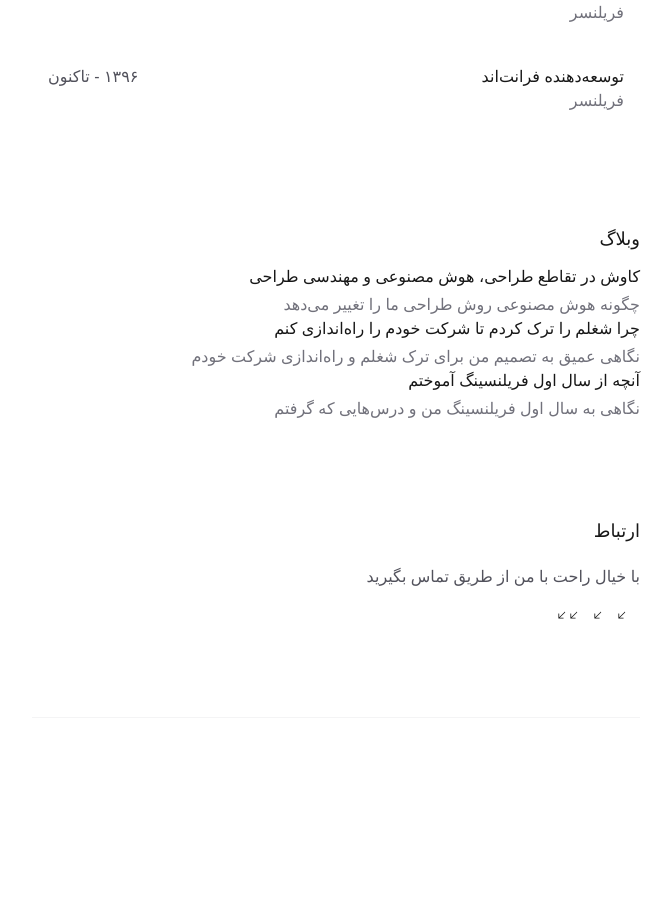
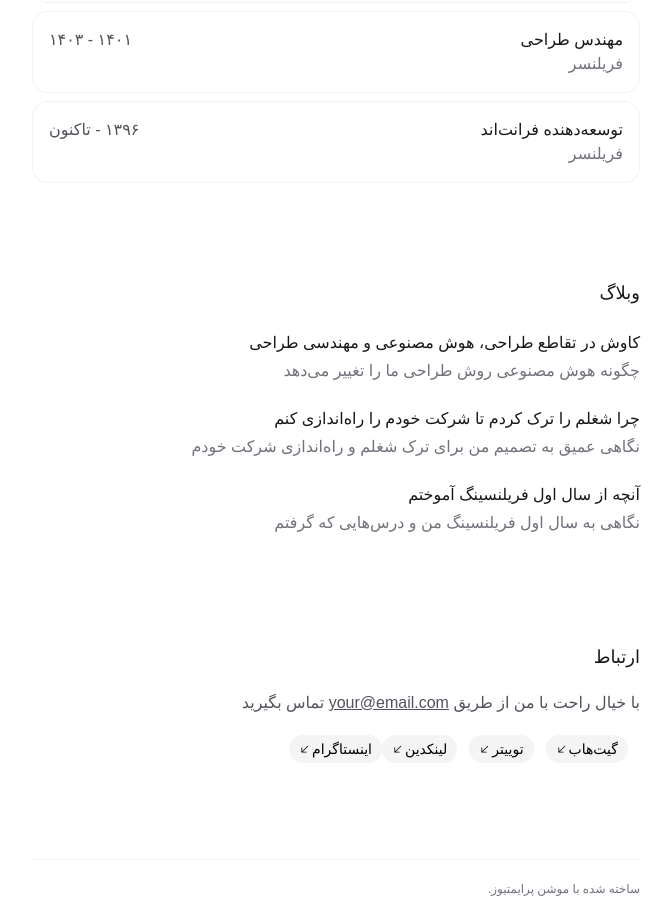
Before and after one commit to sina-nakhaei/thesinaa, a Next.js app: page / in a window 1280 px wide. Shown: the part 799-1715 px from the top of the page, without its empty margins (304-976 px from the left). Before the commit the page ends 1549 px from the top, so only its background shows below. Built offline with nearby package versions, Linux system fonts and the light colour scheme.

Commit message:
Revert "test"
This reverts commit af583537d8a5b95a576f0a5437f08e7690e36e1f.

```diff
--- a/src/pages/index.js
+++ b/src/pages/index.js
@@ -1,5 +1,5 @@
 // app/page.jsx
-// import Link from 'next/link'; //
+import Link from 'next/link'; //
 
 export default function Home() {
   return (
@@ -7,9 +7,9 @@ export default function Home() {
       <div className="relative mx-auto w-full max-w-screen-sm flex-1 px-4 pt-20">
         <header className="mb-8 flex items-center justify-between">
           <div>
-            {/* <Link className="font-medium text-black dark:text-white" href="/">
+            <Link className="font-medium text-black dark:text-white" href="/">
               سینا نخعی
-            </Link> */}
+            </Link>
             <p className="text-zinc-600 dark:text-zinc-500">
               <span className="sr-only">مهندس نرم‌افزار</span>
               <span className="inline-block whitespace-pre">مهندس </span>
@@ -94,9 +94,9 @@ export default function Home() {
             <h3 className="mb-5 text-lg font-medium">ارتباط</h3>
             <p className="mb-5 text-zinc-600 dark:text-zinc-400">
               با خیال راحت با من از طریق{' '}
-              {/* <Link className="underline dark:text-zinc-300" href="mailto:your@email.com">
+              <Link className="underline dark:text-zinc-300" href="mailto:your@email.com">
                 your@email.com
-              </Link>{' '} */}
+              </Link>{' '}
               تماس بگیرید
             </p>
             <div className="flex items-center justify-start space-x-3 space-x-reverse">
@@ -110,11 +110,11 @@ export default function Home() {
 
         <footer className="mt-24 border-t border-zinc-100 px-0 py-4 dark:border-zinc-800">
           <div className="flex items-center justify-between">
-            {/* <Link href="https://github.com/ibelick/nim" target="_blank" rel="noopener noreferrer">
+            <Link href="https://github.com/ibelick/nim" target="_blank" rel="noopener noreferrer">
               <div className="relative inline-block whitespace-nowrap text-xs text-zinc-500">
                 <span>ساخته شده با موشن پرایمتیوز.</span>
               </div>
-            </Link> */}
+            </Link>
             {/* Theme switcher buttons would require additional state management */}
           </div>
         </footer>
@@ -136,7 +136,7 @@ function ProjectCard({ videoSrc, title, url, description }) {
         />
       </div>
       <div className="px-1">
-        {/* <Link
+        <Link
           className="font-base group relative inline-block font-[450] text-zinc-900 dark:text-zinc-50"
           href={url}
           target="_blank"
@@ -144,7 +144,7 @@ function ProjectCard({ videoSrc, title, url, description }) {
         >
           {title}
           <span className="absolute bottom-0.5 right-0 block h-[1px] w-full max-w-0 bg-zinc-900 transition-all duration-200 group-hover:max-w-full"></span>
-        </Link> */}
+        </Link>
         <p className="text-base text-zinc-600 dark:text-zinc-400">{description}</p>
       </div>
     </div>
@@ -153,13 +153,13 @@ function ProjectCard({ videoSrc, title, url, description }) {
 
 function ExperienceCard({ title, company, period, url }) {
   return (
-    // <Link
-    //   dir="rtl"
-    //   className="relative overflow-hidden rounded-2xl bg-zinc-300/30 p-[1px] dark:bg-zinc-600/30"
-    //   href={url}
-    //   target="_blank"
-    //   rel="noopener noreferrer"
-    // >
+    <Link
+      dir="rtl"
+      className="relative overflow-hidden rounded-2xl bg-zinc-300/30 p-[1px] dark:bg-zinc-600/30"
+      href={url}
+      target="_blank"
+      rel="noopener noreferrer"
+    >
       <div className="relative h-full w-full rounded-[15px] bg-white p-4 dark:bg-zinc-950">
         <div className="relative flex w-full flex-row justify-between">
           <div>
@@ -169,33 +169,33 @@ function ExperienceCard({ title, company, period, url }) {
           <p className="text-zinc-600 dark:text-zinc-400">{period}</p>
         </div>
       </div>
-    // </Link>
+    </Link>
   );
 }
 
 function BlogPost({ title, description, url }) {
   return (
-    // <Link dir="rtl" className="relative inline-flex -mx-3 rounded-xl px-3 py-3" href={url}>
+    <Link dir="rtl" className="relative inline-flex -mx-3 rounded-xl px-3 py-3" href={url}>
       <div className="z-10">
         <div className="flex flex-col space-y-1">
           <h4 className="font-normal dark:text-zinc-100">{title}</h4>
           <p className="text-zinc-500 dark:text-zinc-400">{description}</p>
         </div>
       </div>
-    // </Link>
+    </Link>
   );
 }
 
 function SocialLink({ href, text }) {
   return (
-    // <Link
-    //   dir="rtl"
-    //   href={href}
-    //   className="group relative inline-flex shrink-0 items-center gap-[1px] rounded-full bg-zinc-100 px-2.5 py-1 text-sm text-black transition-colors duration-200 hover:bg-zinc-950 hover:text-zinc-50 dark:bg-zinc-800 dark:text-zinc-100 dark:hover:bg-zinc-700"
-    //   target="_blank"
-    //   rel="noopener noreferrer"
-    // >
-    //   {text}
+    <Link
+      dir="rtl"
+      href={href}
+      className="group relative inline-flex shrink-0 items-center gap-[1px] rounded-full bg-zinc-100 px-2.5 py-1 text-sm text-black transition-colors duration-200 hover:bg-zinc-950 hover:text-zinc-50 dark:bg-zinc-800 dark:text-zinc-100 dark:hover:bg-zinc-700"
+      target="_blank"
+      rel="noopener noreferrer"
+    >
+      {text}
       <svg
         width="15"
         height="15"
@@ -211,6 +211,6 @@ function SocialLink({ href, text }) {
           clipRule="evenodd"
         />
       </svg>
-    // </Link>
+    </Link>
   );
 }
```
